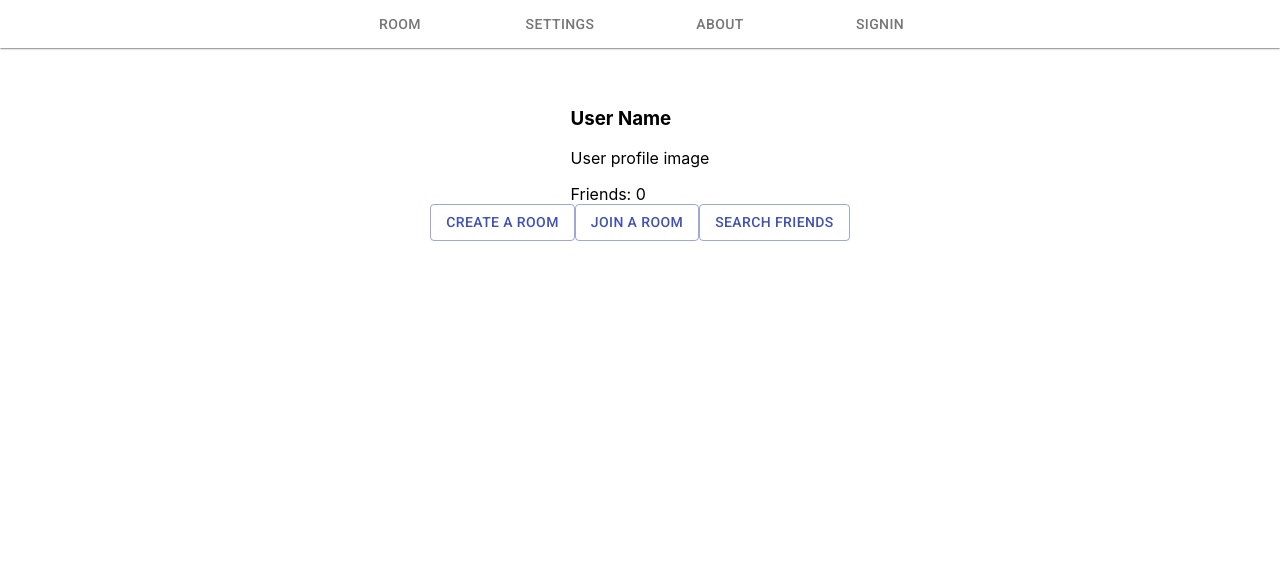
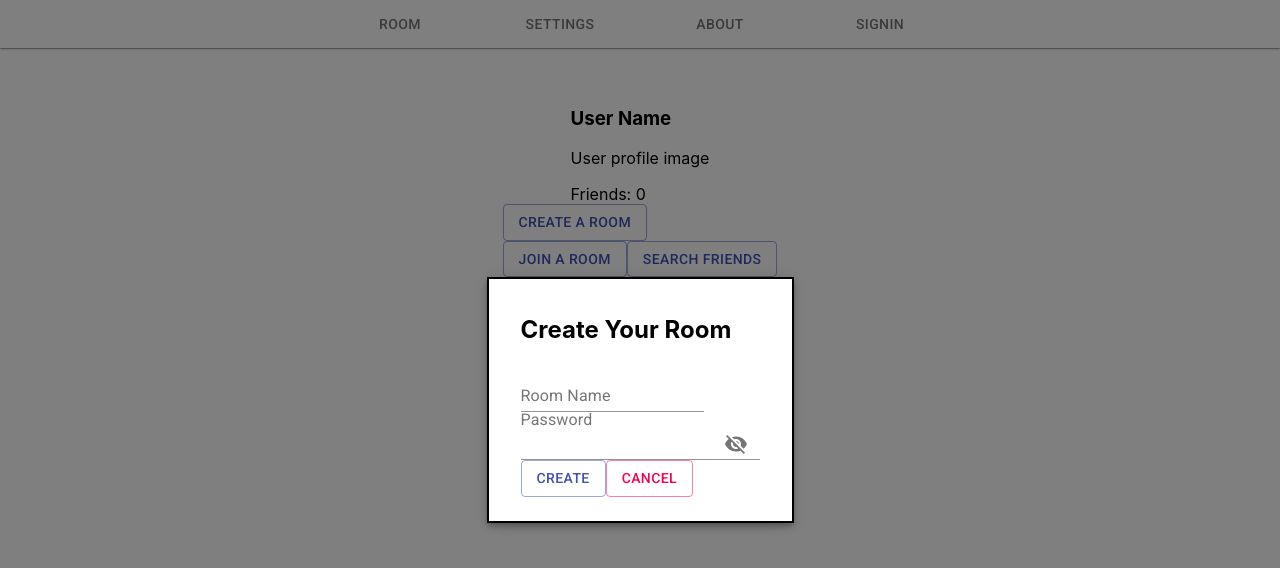
Before and after one commit to HelloTakako/drawing-app, a React (Create React App) app in the folder drawing-client/: page / in a window 1280 px wide. Both pictures are taken after a click on the button "CREATE A ROOM". Shown: the top 568 px of the page. Built offline with nearby package versions, Linux system fonts and the light colour scheme.

Commit message:
add: modal window of 'Create a Room' button

```diff
--- a/drawing-client/package.json
+++ b/drawing-client/package.json
@@ -5,6 +5,7 @@
   "private": true,
   "dependencies": {
     "@material-ui/core": "^4.9.13",
+    "@material-ui/icons": "^4.9.1",
     "@testing-library/jest-dom": "^4.2.4",
     "@testing-library/react": "^9.3.2",
     "@testing-library/user-event": "^7.1.2",
--- /dev/null
+++ b/drawing-client/src/components/CreateRoomModal.js
@@ -0,0 +1,117 @@
+import React from 'react';
+import { makeStyles } from '@material-ui/core/styles';
+
+import Modal from '@material-ui/core/Modal';
+import Backdrop from '@material-ui/core/Backdrop';
+import Fade from '@material-ui/core/Fade';
+import Button from '@material-ui/core/Button';
+import IconButton from '@material-ui/core/IconButton';
+import InputLabel from '@material-ui/core/InputLabel';
+import TextField from '@material-ui/core/TextField';
+import Input from '@material-ui/core/Input';
+import InputAdornment from '@material-ui/core/InputAdornment';
+import Visibility from '@material-ui/icons/Visibility';
+import VisibilityOff from '@material-ui/icons/VisibilityOff';
+
+const useStyles = makeStyles((theme) => ({
+  modal: {
+    display: 'flex',
+    alignItems: 'center',
+    justifyContent: 'center',
+  },
+  paper: {
+    backgroundColor: theme.palette.background.paper,
+    border: '2px solid #000',
+    boxShadow: theme.shadows[5],
+    padding: theme.spacing(2, 4, 3),
+  },
+}));
+
+export default function CreateRoomModal() {
+  const classes = useStyles();
+
+  // modal open/close
+  const [open, setOpen] = React.useState(false);
+
+  const handleOpen = () => {
+    setOpen(true);
+  };
+
+  const handleClose = () => {
+    setOpen(false);
+  };
+
+  //password form
+  const [values, setValues] = React.useState({
+    amount: '',
+    password: '',
+    weight: '',
+    weightRange: '',
+    showPassword: false,
+  });
+
+  const handleChange = (prop) => (event) => {
+    setValues({ ...values, [prop]: event.target.value });
+  };
+
+  const handleClickShowPassword = () => {
+    setValues({ ...values, showPassword: !values.showPassword });
+  };
+
+  const handleMouseDownPassword = (event) => {
+    event.preventDefault();
+  };
+
+  return (
+    <div>
+      <Button variant="outlined" color="primary" onClick={handleOpen}>
+        Create a Room
+      </Button>
+      <Modal
+        aria-labelledby="transition-modal-title"
+        aria-describedby="transition-modal-description"
+        className={classes.modal}
+        open={open}
+        onClose={handleClose}
+        closeAfterTransition
+        BackdropComponent={Backdrop}
+        BackdropProps={{
+          timeout: 500,
+        }}
+      >
+        <Fade in={open}>
+          <div className={classes.paper}>
+            <h2 id="transition-modal-title">Create Your Room</h2>
+            <form className={classes.root} noValidate autoComplete="off">
+                <TextField id="standard-basic" label="Room Name" />
+                <InputLabel htmlFor="standard-adornment-password">Password</InputLabel>
+                <Input
+                    id="standard-adornment-password"
+                    type={values.showPassword ? 'text' : 'password'}
+                    value={values.password}
+                    onChange={handleChange('password')}
+                    endAdornment={
+                    <InputAdornment position="end">
+                        <IconButton
+                        aria-label="toggle password visibility"
+                        onClick={handleClickShowPassword}
+                        onMouseDown={handleMouseDownPassword}
+                        >
+                        {values.showPassword ? <Visibility /> : <VisibilityOff />}
+                        </IconButton>
+                    </InputAdornment>
+                    }
+                />
+            </form>
+            <Button variant="outlined" color="primary">
+                Create
+            </Button>
+            <Button variant="outlined" color="secondary">
+                Cancel
+            </Button>
+          </div>
+        </Fade>
+      </Modal>
+    </div>
+  );
+}
--- a/drawing-client/src/components/pages/HomePage.js
+++ b/drawing-client/src/components/pages/HomePage.js
@@ -1,10 +1,12 @@
 import React from 'react';
-import { useEffect } from 'react';
+import { useEffect, useState } from 'react';
 
 import { makeStyles } from '@material-ui/core/styles';
 import Container from '@material-ui/core/Grid';
 import Grid from '@material-ui/core/Grid';
 import Button from '@material-ui/core/Button';
+
+import CreateRoomModal from '../CreateRoomModal'
 
 const useStyles = makeStyles((theme) => ({
   root: {
@@ -23,6 +25,17 @@ function HomePage (props) {
     document.title = `Home`;
   });
 
+  // "Create a Room" modal window
+  const [open, setOpen] = React.useState(false);
+
+  const handleOpen = () => {
+    setOpen(true);
+  };
+
+  const handleClose = () => {
+    setOpen(false);
+  };
+
   const classes = useStyles();
 
   return (
@@ -40,9 +53,7 @@ function HomePage (props) {
             <div>Friends: 0</div>
           </Grid>
           <Grid item xs={6}>
-            <Button variant="outlined" color="primary">
-              Create a Room
-            </Button>
+            <CreateRoomModal />
             <Button variant="outlined" color="primary">
               Join a Room
             </Button>
```
Also changed, not shown: 2 other files (tests, documents, lock files or other folders).
